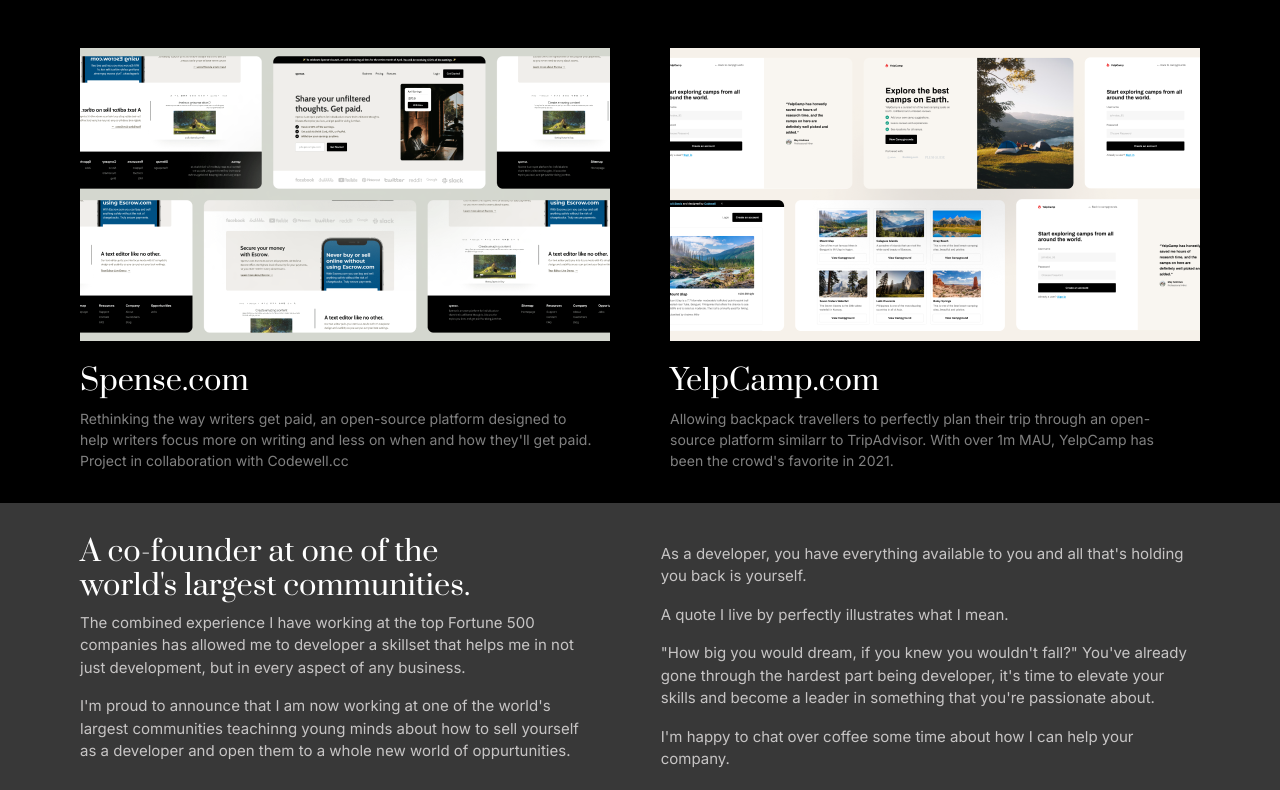
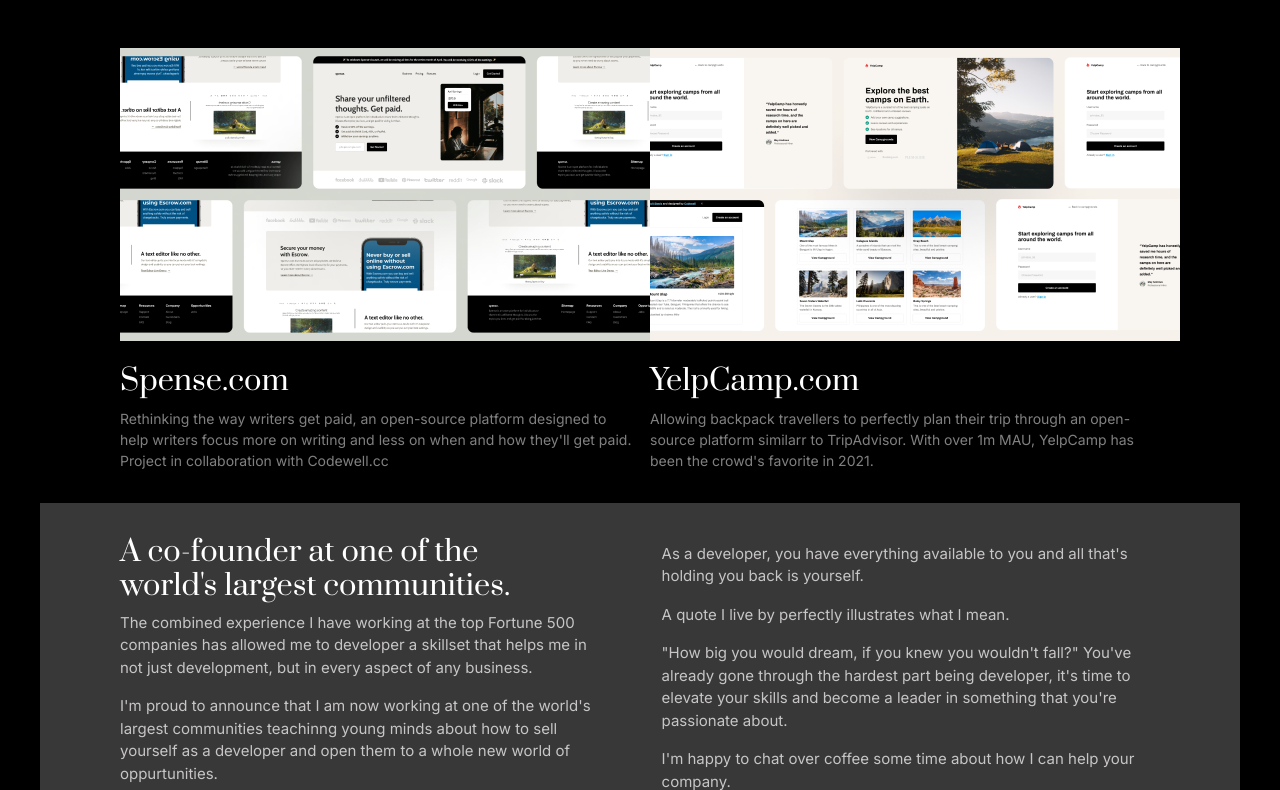
Before and after one commit to Kiruthika71/Codewe-Developer-Portfolio, a plain HTML site: page index.html in a window 1280 px wide. Shown: the part 423-1213 px from the top of the page. Drawn offline with Linux system fonts and the light colour scheme.

Commit message:
modified css

```diff
--- a/index.css
+++ b/index.css
@@ -9,9 +9,10 @@
 }
 
 body {
-    height: 100vh;
     background-color: black;
     color: white;
+    max-width: 1200px;
+    margin: auto;
 }
 
 li {
```
